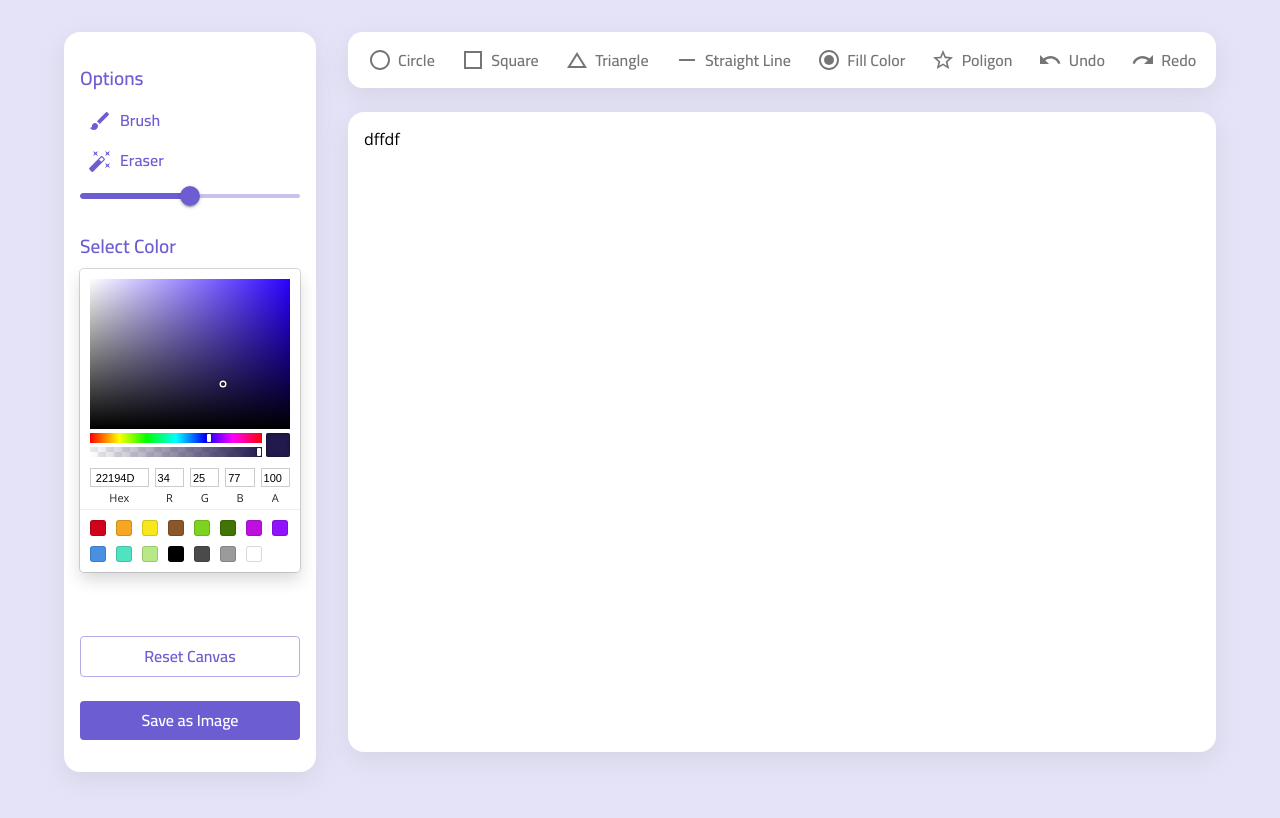
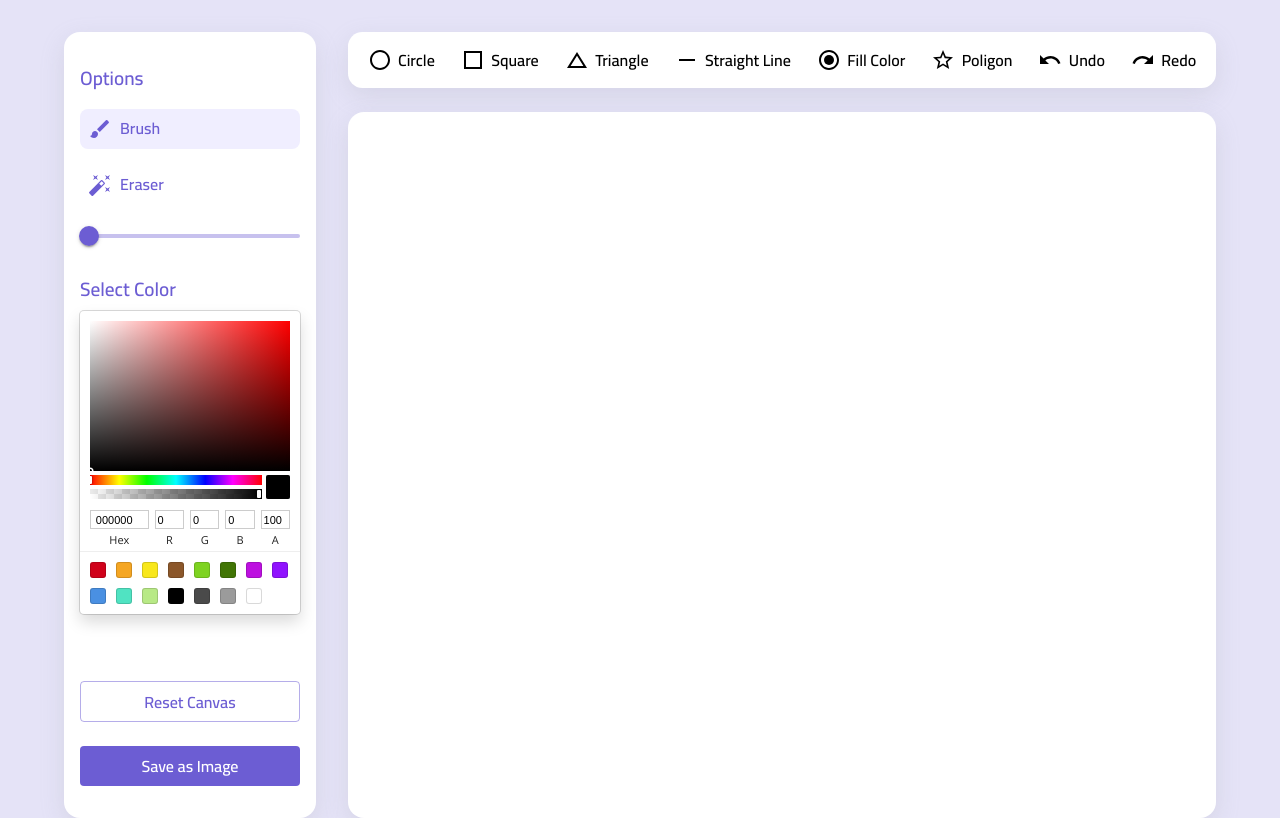
Before and after one commit to kobir1989/drawing-app, a React (Vite) app: page / in a window 1280 px wide. Built offline with nearby package versions, Linux system fonts and the light colour scheme.

Commit message:
feat: add drowing on canvas

```diff
--- a/src/App.jsx
+++ b/src/App.jsx
@@ -1,9 +1,29 @@
 import { Container, Stack } from '@mui/material'
+import { useState } from 'react'
 import Canvas from './components/Canvas'
 import SideBar from './components/SideBar'
 import ToolBar from './components/Toolbar'
 
 function App() {
+  const [selectedColor, setSelectedColor] = useState('#000')
+  const [selectedTool, setSelectdTool] = useState('brush')
+  const [selectedRange, setSelectedRange] = useState(5)
+
+  // Handle Selected Color (*color picker)
+  const handleSelectedColor = e => {
+    setSelectedColor(e.hex)
+  }
+
+  // Handel Selected Tools (*Brush as default value)
+  const handleSelectedTool = tool => {
+    setSelectdTool(tool)
+  }
+
+  // Handle selected Range (*slider)
+  const handleSelectedRange = (_e, newValue) => {
+    setSelectedRange(newValue)
+  }
+
   return (
     <Container
       maxWidth='xl'
@@ -15,10 +35,20 @@ function App() {
         }
       })}
     >
-      <SideBar />
+      <SideBar
+        color={selectedColor}
+        handleSelectedColor={handleSelectedColor}
+        handleSelectedTool={handleSelectedTool}
+        selectedTool={selectedTool}
+        handleSelectedRange={handleSelectedRange}
+        selectedRange={selectedRange}
+      />
       <Stack gap={3}>
-        <ToolBar />
-        <Canvas />
+        <ToolBar
+          handleSelectedTool={handleSelectedTool}
+          selectedTool={selectedTool}
+        />
+        <Canvas selectedRange={selectedRange} selectedColor={selectedColor} />
       </Stack>
     </Container>
   )
--- a/src/components/Canvas.jsx
+++ b/src/components/Canvas.jsx
@@ -1,6 +1,52 @@
 import { Box } from '@mui/material'
+import PropTypes from 'prop-types'
+import { useEffect, useRef, useState } from 'react'
 
-const Canvas = () => {
+const Canvas = ({ selectedRange, selectedColor }) => {
+  const canvasRef = useRef(null)
+  const [context, setContext] = useState(null)
+  const [isDrawing, setIsDrawing] = useState(false)
+
+  // start drawing (triggers on every onMouseDown event)
+  const startDrawing = () => {
+    setIsDrawing(true)
+    // crate new drawing path on onMouseDown event
+    context.beginPath()
+    // set brush width - default 5 (getting value from slide range)
+    context.lineWidth = selectedRange
+    // set line color based on selectedColor (getting color from color picker)
+    context.strokeStyle = selectedColor
+  }
+
+  // Drawing (triggers on every onMouseMove event)
+  const drawing = e => {
+    if (!context) return
+    if (!isDrawing) return
+    // create line from current mouse ponter
+    context.lineTo(e.nativeEvent.offsetX, e.nativeEvent.offsetY)
+    context.stroke()
+  }
+
+  // Stop Drawing (triggers every on onMouseUp event)
+  const stopDrawing = () => {
+    setIsDrawing(false)
+  }
+
+  useEffect(() => {
+    // create canvas ref
+    const canvas = canvasRef.current
+    // initialized the context
+    const ctx = canvas.getContext('2d')
+    // set canvas width and height
+    canvas.width = canvas.offsetWidth
+    canvas.height = canvas.offsetHeight
+
+    // Set properties for smoother lines
+    ctx.lineJoin = 'round' // Rounded line corners
+    ctx.lineCap = 'round' // Rounded line endings
+
+    setContext(ctx)
+  }, [])
   return (
     <Box
       sx={theme => ({
@@ -8,12 +54,25 @@ const Canvas = () => {
         padding: '1rem',
         boxShadow: 'rgba(149, 157, 165, 0.2) 0px 8px 24px',
         borderRadius: '1rem',
-        height: '80vh'
+        height: '80vh',
+        width: '100%',
+        flex: 1,
+        overflow: 'hidden'
       })}
     >
-      dffdf
+      <canvas
+        ref={canvasRef}
+        onMouseDown={startDrawing}
+        onMouseMove={drawing}
+        onMouseUp={stopDrawing}
+      ></canvas>
     </Box>
   )
 }
 
+Canvas.propTypes = {
+  selectedRange: PropTypes.string.isRequired,
+  selectedColor: PropTypes.string.isRequired
+}
+
 export default Canvas
--- a/src/components/SideBar.jsx
+++ b/src/components/SideBar.jsx
@@ -1,26 +1,36 @@
 import styled from '@emotion/styled'
 import { Box, Button, Stack, Typography } from '@mui/material'
 import Slider from '@mui/material/Slider'
+import PropTypes from 'prop-types'
 import { SketchPicker } from 'react-color'
 import Icon from './Icon'
 
-const CustomIconButton = styled('button')(({ theme }) => ({
+const CustomIconButton = styled('button')(({ theme, selected }) => ({
   padding: '0.5rem',
   width: '100%',
   borderRadius: '8px',
-  background: 'none',
+  background: selected === 'on' ? theme.palette.primary.light : 'none',
   border: 'none',
   display: 'flex',
   gap: '0.5rem',
   alignItems: 'flex-start',
   cursor: 'pointer',
   color: theme.palette.primary.main,
+  transition: 'all 0.3s ease',
   '&:hover': {
-    background: theme.palette.primary.light
+    background: theme.palette.primary.light,
+    transition: 'all 0.3s ease-in-out'
   }
 }))
 
-const SideBar = () => {
+const SideBar = ({
+  color,
+  handleSelectedColor,
+  handleSelectedTool,
+  selectedTool,
+  handleSelectedRange,
+  selectedRange
+}) => {
   return (
     <Stack
       gap={2}
@@ -33,34 +43,45 @@ const SideBar = () => {
       })}
     >
       {/* Options  */}
-      <Box>
-        <Typography variant='h4' color='primary' mb={1}>
+      <Stack gap={2}>
+        <Typography variant='h4' color='primary'>
           Options
         </Typography>
-        <CustomIconButton variant='outlined'>
+        <CustomIconButton
+          selected={selectedTool === 'brush' ? 'on' : 'off'}
+          onClick={() => {
+            handleSelectedTool('brush')
+          }}
+        >
           <Icon name='brush' size='1.5rem' />
           <Typography variant='h5'>Brush</Typography>
         </CustomIconButton>
-        <CustomIconButton>
+        <CustomIconButton
+          onClick={() => handleSelectedTool('erage')}
+          selected={selectedTool === 'erage' ? 'on' : 'off'}
+        >
           <Icon name='erage' size='1.5rem' />
           <Typography variant='h5'>Eraser</Typography>
         </CustomIconButton>
         {/* slider */}
         <Box sx={{ width: '100%' }}>
           <Slider
-            defaultValue={50}
+            min={1}
+            max={100}
+            value={selectedRange}
             aria-label='Default'
             valueLabelDisplay='auto'
+            onChange={handleSelectedRange}
           />
         </Box>
-      </Box>
+      </Stack>
 
       {/* Color picker */}
       <Box>
         <Typography variant='h4' color='primary' mb={1}>
           Select Color
         </Typography>
-        <SketchPicker />
+        <SketchPicker color={color} onChange={e => handleSelectedColor(e)} />
       </Box>
       {/* buttons */}
       <Stack mt={6} gap={3}>
@@ -71,4 +92,13 @@ const SideBar = () => {
   )
 }
 
+SideBar.propTypes = {
+  color: PropTypes.string.isRequired,
+  handleSelectedColor: PropTypes.func.isRequired,
+  handleSelectedTool: PropTypes.func.isRequired,
+  selectedTool: PropTypes.string.isRequired,
+  handleSelectedRange: PropTypes.func.isRequired,
+  selectedRange: PropTypes.number.isRequired
+}
+
 export default SideBar
--- a/src/components/Toolbar.jsx
+++ b/src/components/Toolbar.jsx
@@ -1,20 +1,22 @@
 import { IconButton, Stack, Typography } from '@mui/material'
+import PropTypes from 'prop-types'
 import Icon from './Icon'
 
 const toolbarOptions = [
-  { id: 't1', icon: 'circle', label: 'Circle' },
-  { id: 't2', icon: 'square', label: 'Square' },
-  { id: 't3', icon: 'triangle', label: 'Triangle' },
-  { id: 't7', icon: 'line', label: 'Straight Line' },
-  { id: 't9', icon: 'fillColor', label: 'Fill Color' },
-  { id: 't10', icon: 'poligon', label: 'Poligon' },
-  { id: 't4', icon: 'undo', label: 'Undo' },
-  { id: 't5', icon: 'redo', label: 'Redo' }
+  { id: 'circle', icon: 'circle', label: 'Circle' },
+  { id: 'square', icon: 'square', label: 'Square' },
+  { id: 'triangle', icon: 'triangle', label: 'Triangle' },
+  { id: 'line', icon: 'line', label: 'Straight Line' },
+  { id: 'fillColor', icon: 'fillColor', label: 'Fill Color' },
+  { id: 'poligon', icon: 'poligon', label: 'Poligon' },
+  { id: 'undo', icon: 'undo', label: 'Undo' },
+  { id: 'redo', icon: 'redo', label: 'Redo' }
 ]
 
-const ToolBar = () => {
+const ToolBar = ({ handleSelectedTool, selectedTool }) => {
   return (
     <Stack
+      onClick={e => handleSelectedTool(e.target.id)}
       direction='row'
       justifyContent='center'
       alignItems='center'
@@ -29,23 +31,36 @@ const ToolBar = () => {
     >
       {toolbarOptions.map(opt => (
         <IconButton
+          id={opt?.id}
           key={opt?.id}
           disableRipple
           sx={theme => ({
             gap: '0.4rem',
             padding: '5px',
             borderRadius: '4px',
+
+            color:
+              selectedTool === opt.id ? theme.palette.primary.main : '#000',
+            transition: 'all 0.3s ease-in-out',
             '&:hover': {
-              color: theme.palette.primary.main
+              color: theme.palette.primary.main,
+              transition: 'all 0.3s ease-in-out'
             }
           })}
         >
-          <Icon name={opt?.icon} size='1.5rem' />
-          <Typography variant='h5'>{opt?.label}</Typography>
+          <Icon id={opt?.id} name={opt?.icon} size='1.5rem' />
+          <Typography id={opt?.id} variant='h5'>
+            {opt?.label}
+          </Typography>
         </IconButton>
       ))}
     </Stack>
   )
 }
 
+ToolBar.propTypes = {
+  handleSelectedTool: PropTypes.func.isRequired,
+  selectedTool: PropTypes.string.isRequired
+}
+
 export default ToolBar
--- a/src/index.css
+++ b/src/index.css
@@ -61,3 +61,7 @@ img {
   overflow-clip-margin: content-box;
   overflow: clip;
 }
+canvas {
+  width: 100%;
+  height: 100%;
+}
```
